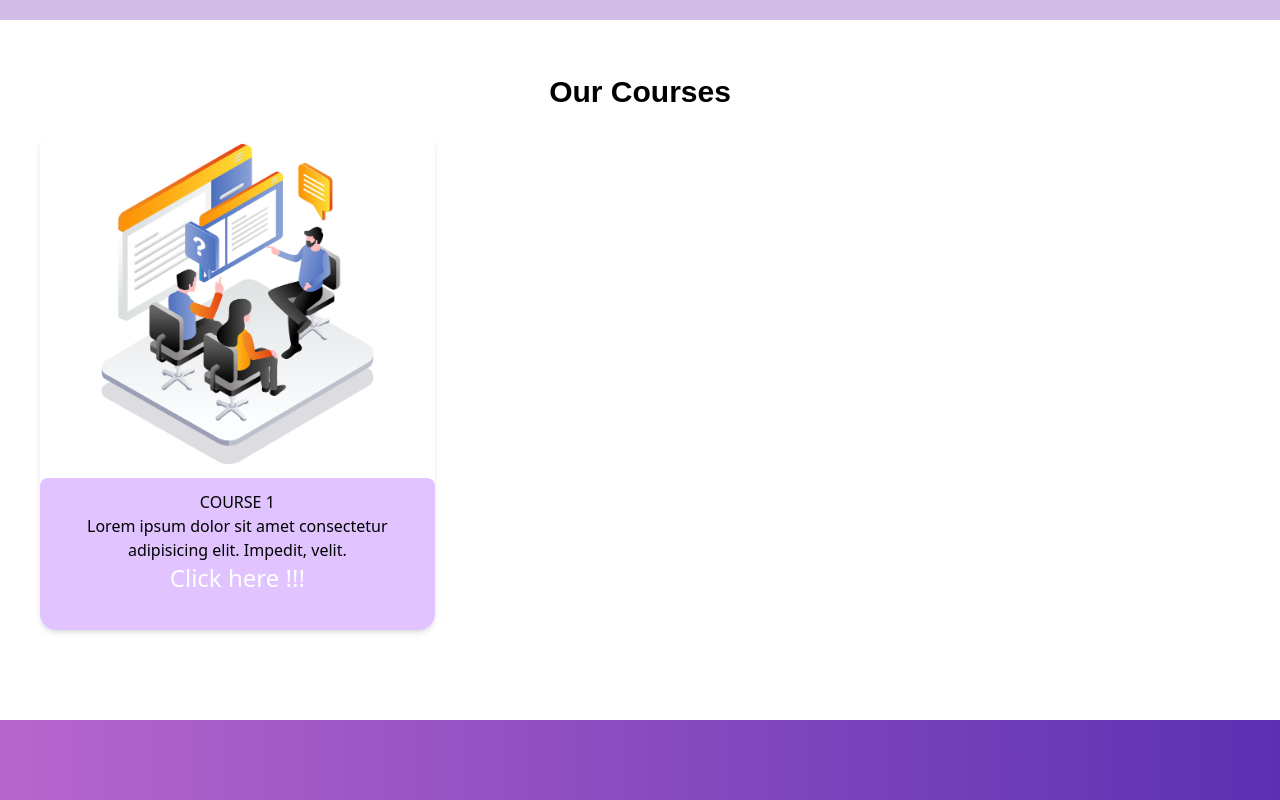
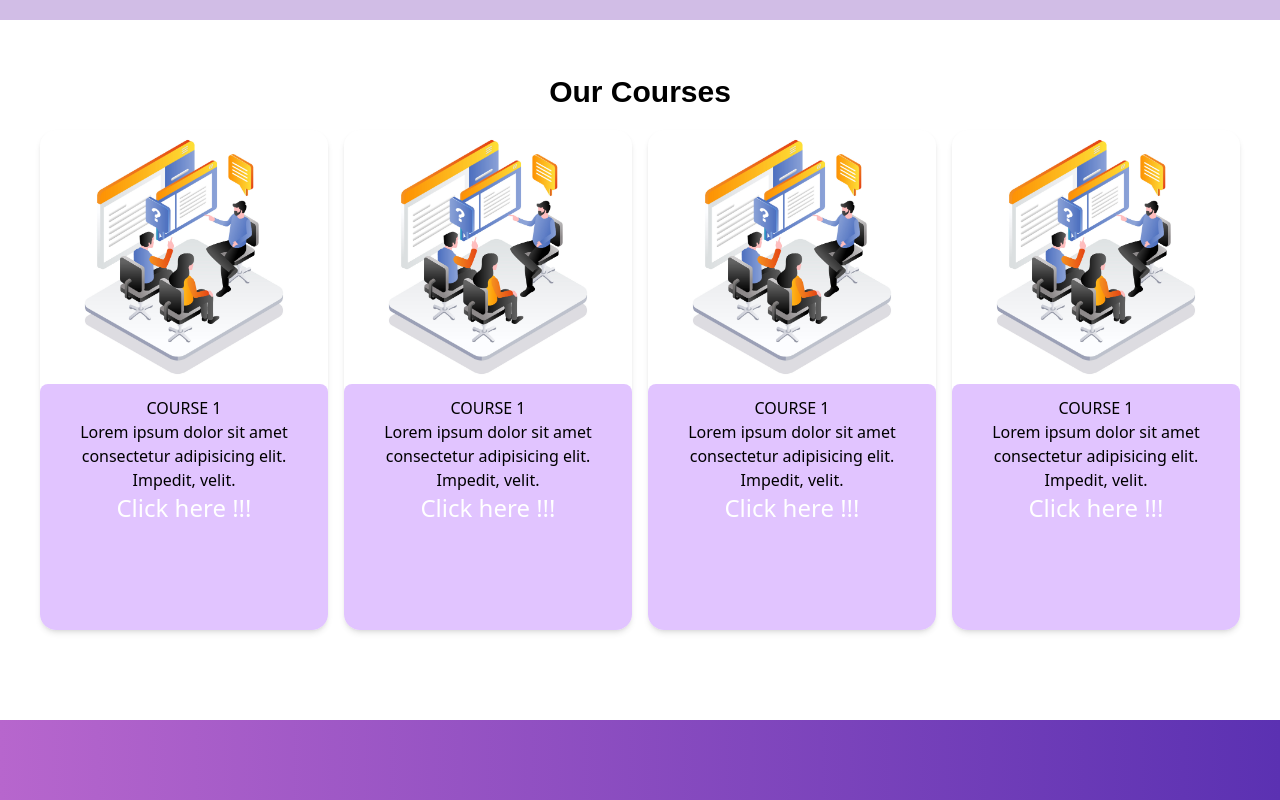
Before and after one commit to Daksh2356/chatcamp, a Next.js app: page /home in a window 1280 px wide. Shown: the part 1280-2080 px from the top of the page. Built offline with nearby package versions, Linux system fonts and the light colour scheme.

Commit message:
cards fixed

```diff
--- a/src/components/home/Card.jsx
+++ b/src/components/home/Card.jsx
@@ -4,7 +4,6 @@ import pic from "../../assets/pic.jpg";
 
 const Card = () => {
   return (
-    <div className="grid gap-0 sm:grid-cols-1 md:gap-2 md:grid-cols-2 lg:grid-cols-3">
     <div className="bg-white h-[500px] overflow-hidden mb-4 w-full rounded-2xl transition duration-500 ease-in-out sm:shadow-lg md:shadow-md hover:drop-shadow-xl">
       <div className="w-full relative  ">
         <div className="w-full h-full ">
@@ -18,14 +17,16 @@ const Card = () => {
             className="w-full h-full rounded-md"
           />
         </div>
-          <div className="w-full relative">
+        <div className="w-full h-full">
           <div className=" h-[300px] p-3 mb-2 transition duration-300 ease-in rounded-lg text-center bg-lilac hover:-translate-y-24">
             <p>COURSE 1</p>
-              <p>Lorem ipsum dolor sit amet consectetur adipisicing elit. Impedit, velit.</p>
+            <p>
+              Lorem ipsum dolor sit amet consectetur adipisicing elit. Impedit,
+              velit.
+            </p>
             <button className=" text-white rounded-md text-2xl">
               Click here !!!
             </button>
-            </div>
           </div>
         </div>
       </div>
--- a/src/components/home/Courses.jsx
+++ b/src/components/home/Courses.jsx
@@ -6,7 +6,10 @@ const Courses = () => {
     <>
       <div className=' bg-white h-[700px] w-full flex flex-col items-center justify-center'>
         <h1 className=" font-ourFont font-black text-3xl">Our Courses</h1>
-        <div className='flex justify-between items-center mx-10 my-5'>
+        <div className='flex justify-between items-center mx-10 my-5 gap-4'>
+        <Card/>
+        <Card/>
+        <Card/>
         <Card/>
         </div>
       </div>
--- a/src/components/home/Hero.jsx
+++ b/src/components/home/Hero.jsx
@@ -7,7 +7,7 @@ const Hero = () => {
     <>
     <div className="bg-gradient-to-r from-pink-200 via-purple-200 to-indigo-200 h-[800px] w-full">
         <div className='absolute top-[90px] right-[100px]'>
-        <Image src={background} height={450} width={550}/>
+        <Image src={background} height={450} width={550} alt='HeroImage' />
         </div>
         <h1 className="w-72 font-ourFont font-black relative top-8 left-10 text-3xl">
             ChatCamp.
```
Lines whose indentation alone changed are shown as unchanged.
